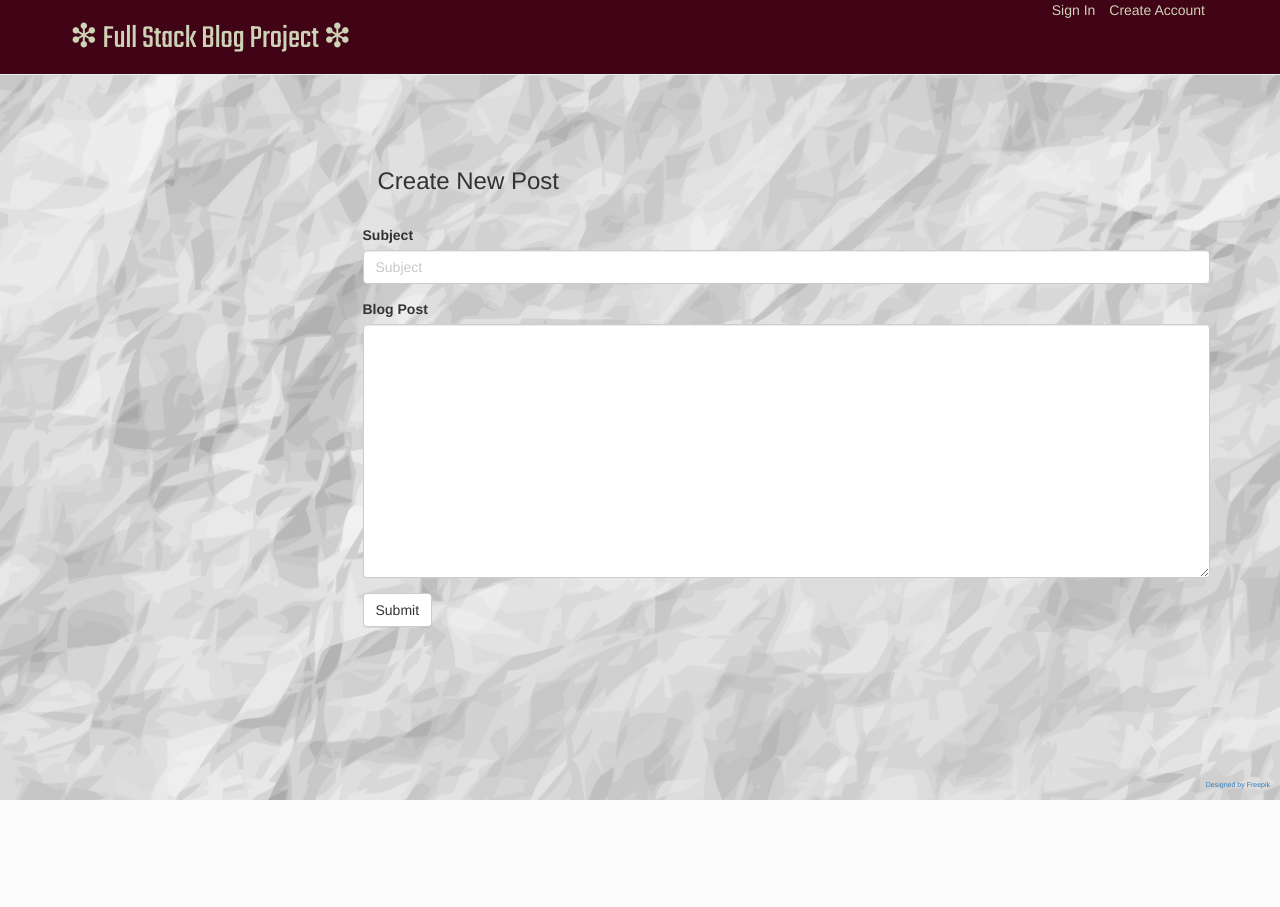
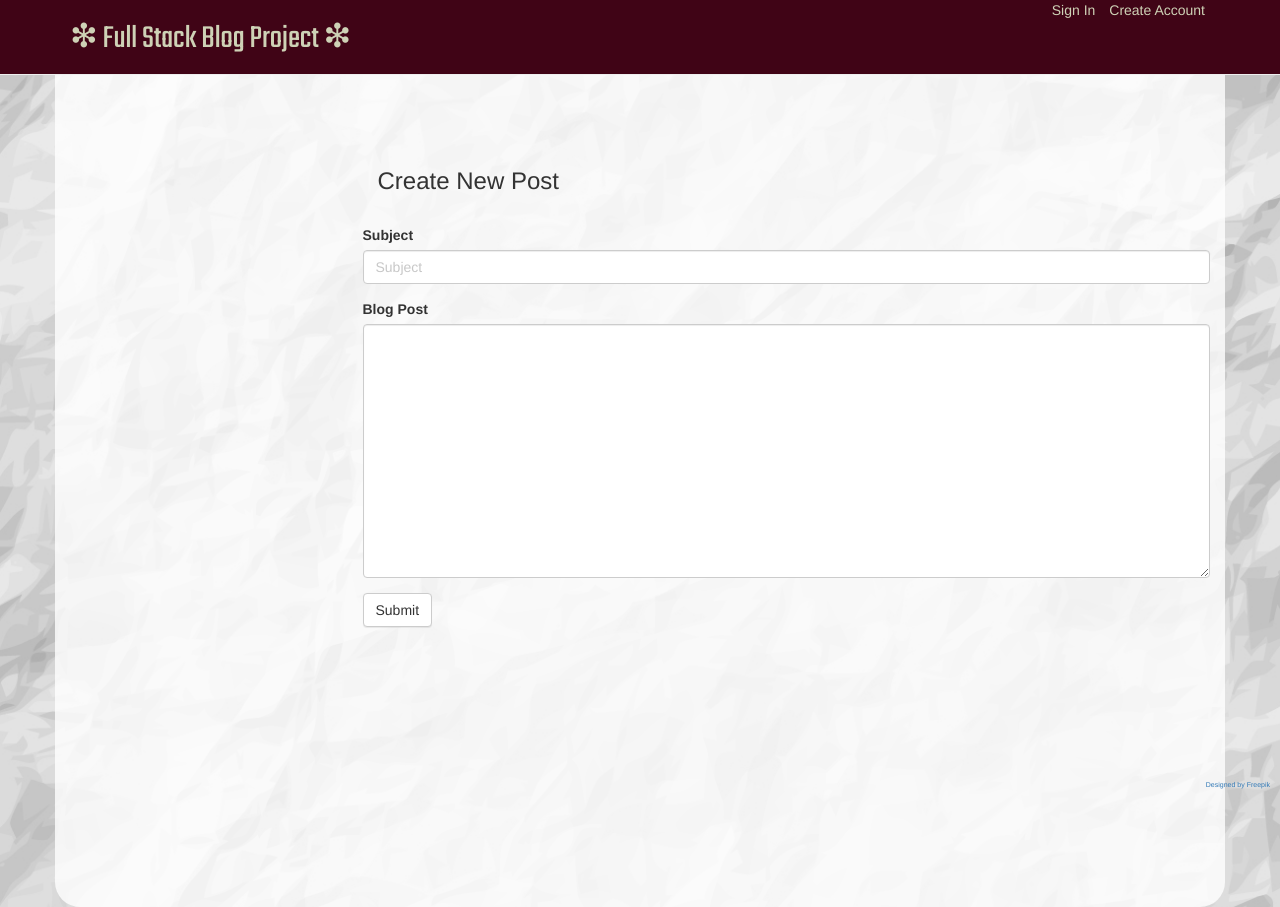
Before and after one commit to ngken84/fullstack-userblog, a Python web app: template templates/newpost.html in a window 1280 px wide. Before the commit the page ends 800 px from the top, so only its background shows below. Run offline with Jinja, Linux system fonts and the light colour scheme; the template is opened without the code that fills it, so the values that code supplies are empty; some web fonts are replaced.

Commit message:
style : update style for new post page

```diff
--- a/templates/newpost.html
+++ b/templates/newpost.html
@@ -5,7 +5,7 @@
 {% endblock %}
 
 {% block content %}
-<div class="container page-body">
+<div class="container page-body transparent-back">
 	<div class="row">
 		<div class="col-sm-3">
 
```
